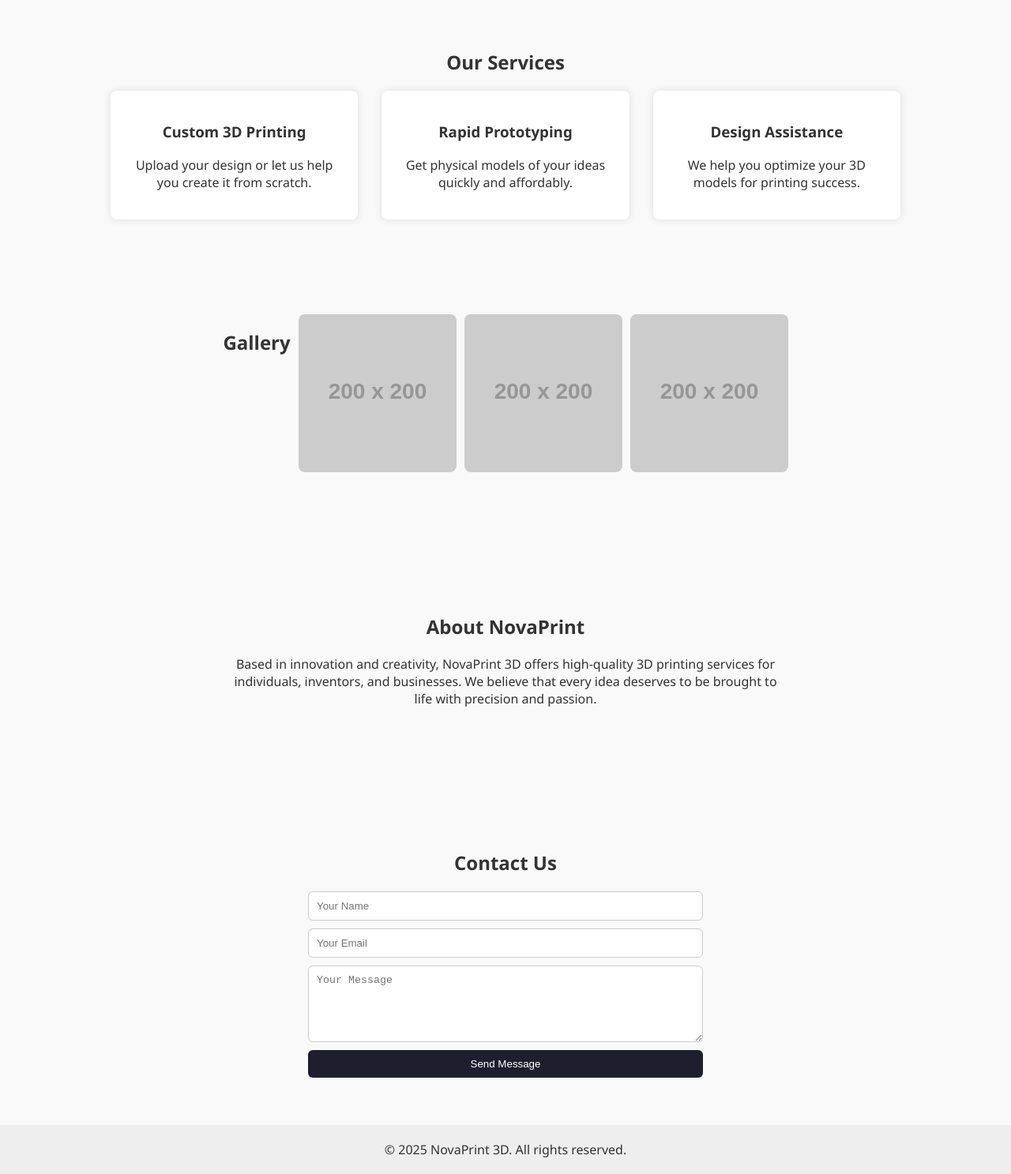
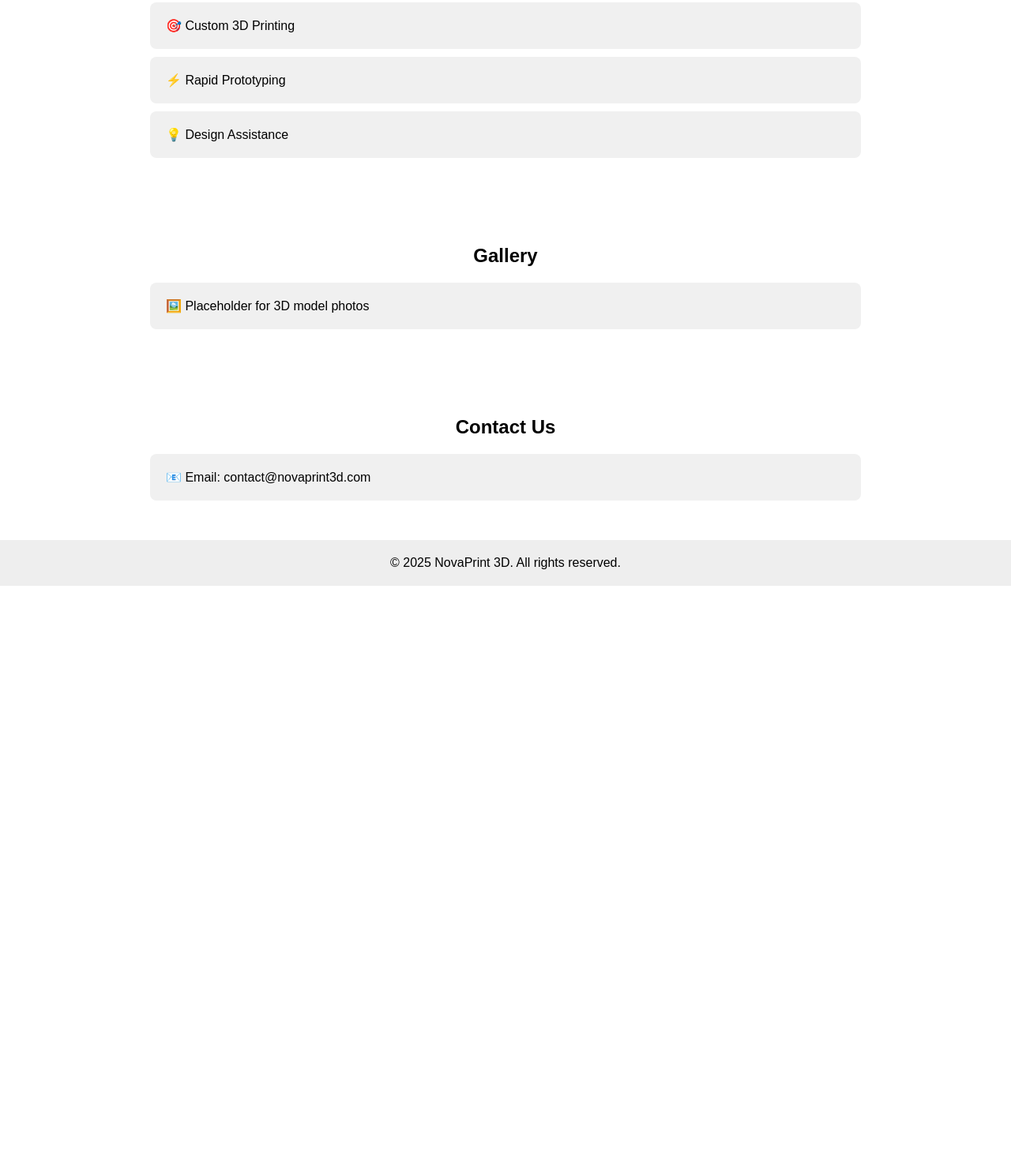
Before and after one commit to DaOx7970/novaprint, a plain HTML site: page novaprint3d_site/index.html in a window 1280 px wide. Shown: the part 299-1786 px from the top of the page at 79% size. After the commit the page ends 1041 px from the top, so only its background shows below. Drawn offline with Linux system fonts and the light colour scheme; placeholder pictures from the web are drawn by us.

Commit message:
Update index.html

```diff
--- a/novaprint3d_site/index.html
+++ b/novaprint3d_site/index.html
@@ -7,81 +7,30 @@
   <style>
     body {
       margin: 0;
-      font-family: 'Segoe UI', sans-serif;
-      background: #f9f9f9;
-      color: #333;
+      font-family: sans-serif;
+      background: #ffffff;
+      color: #000000;
     }
     header {
       background: #1e1e2f;
       color: white;
-      padding: 60px 20px;
+      padding: 40px 20px;
       text-align: center;
     }
-    header h1 {
-      margin: 0;
-      font-size: 3em;
-    }
-    header p {
-      font-size: 1.2em;
-      margin-top: 10px;
-    }
     section {
-      padding: 60px 20px;
-      max-width: 1000px;
+      padding: 40px 20px;
+      max-width: 900px;
       margin: auto;
-    }
-    .services, .about, .contact {
-      margin-top: 40px;
     }
     h2 {
       text-align: center;
       margin-bottom: 20px;
     }
-    .service-list {
-      display: flex;
-      flex-wrap: wrap;
-      justify-content: center;
-      gap: 30px;
-    }
-    .service {
-      background: white;
+    .box {
+      background: #f0f0f0;
       padding: 20px;
+      margin: 10px 0;
       border-radius: 8px;
-      box-shadow: 0 0 10px #ddd;
-      flex: 1 1 250px;
-      text-align: center;
-    }
-    .gallery {
-      display: flex;
-      flex-wrap: wrap;
-      gap: 10px;
-      justify-content: center;
-    }
-    .gallery img {
-      width: 200px;
-      height: 200px;
-      object-fit: cover;
-      border-radius: 8px;
-    }
-    form {
-      display: flex;
-      flex-direction: column;
-      gap: 10px;
-      max-width: 500px;
-      margin: auto;
-    }
-    input, textarea {
-      padding: 10px;
-      border: 1px solid #ccc;
-      border-radius: 6px;
-    }
-    button {
-      background: #1e1e2f;
-      color: white;
-      padding: 10px;
-      border: none;
-      border-radius: 6px;
-      cursor: pointer;
     }
     footer {
       text-align: center;
@@ -97,46 +46,21 @@
   <p>Custom 3D printing and prototyping made simple</p>
 </header>
 
-<section class="services">
+<section>
   <h2>Our Services</h2>
-  <div class="service-list">
-    <div class="service">
-      <h3>Custom 3D Printing</h3>
-      <p>Upload your design or let us help you create it from scratch.</p>
-    </div>
-    <div class="service">
-      <h3>Rapid Prototyping</h3>
-      <p>Get physical models of your ideas quickly and affordably.</p>
-    </div>
-    <div class="service">
-      <h3>Design Assistance</h3>
-      <p>We help you optimize your 3D models for printing success.</p>
-    </div>
-  </div>
+  <div class="box">🎯 Custom 3D Printing</div>
+  <div class="box">⚡ Rapid Prototyping</div>
+  <div class="box">💡 Design Assistance</div>
 </section>
 
-<section class="gallery">
+<section>
   <h2>Gallery</h2>
-  <img src="https://via.placeholder.com/200" alt="Print 1" />
-  <img src="https://via.placeholder.com/200" alt="Print 2" />
-  <img src="https://via.placeholder.com/200" alt="Print 3" />
+  <div class="box">🖼️ Placeholder for 3D model photos</div>
 </section>
 
-<section class="about">
-  <h2>About NovaPrint</h2>
-  <p style="text-align: center; max-width: 700px; margin: auto;">
-    Based in innovation and creativity, NovaPrint 3D offers high-quality 3D printing services for individuals, inventors, and businesses. We believe that every idea deserves to be brought to life with precision and passion.
-  </p>
-</section>
-
-<section class="contact">
+<section>
   <h2>Contact Us</h2>
-  <form>
-    <input type="text" placeholder="Your Name" required />
-    <input type="email" placeholder="Your Email" required />
-    <textarea rows="5" placeholder="Your Message" required></textarea>
-    <button type="submit">Send Message</button>
-  </form>
+  <div class="box">📧 Email: contact@novaprint3d.com</div>
 </section>
 
 <footer>
```
